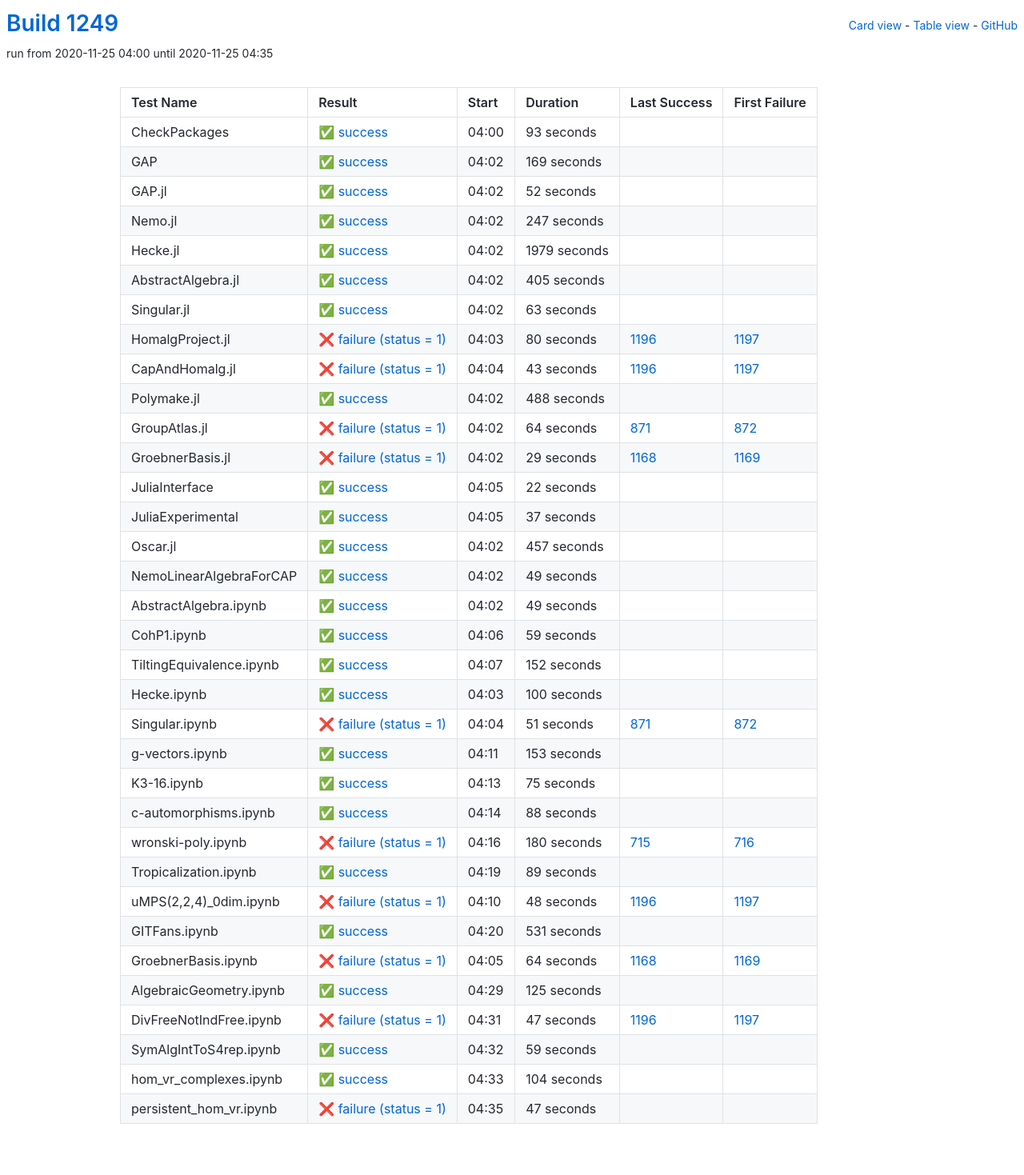
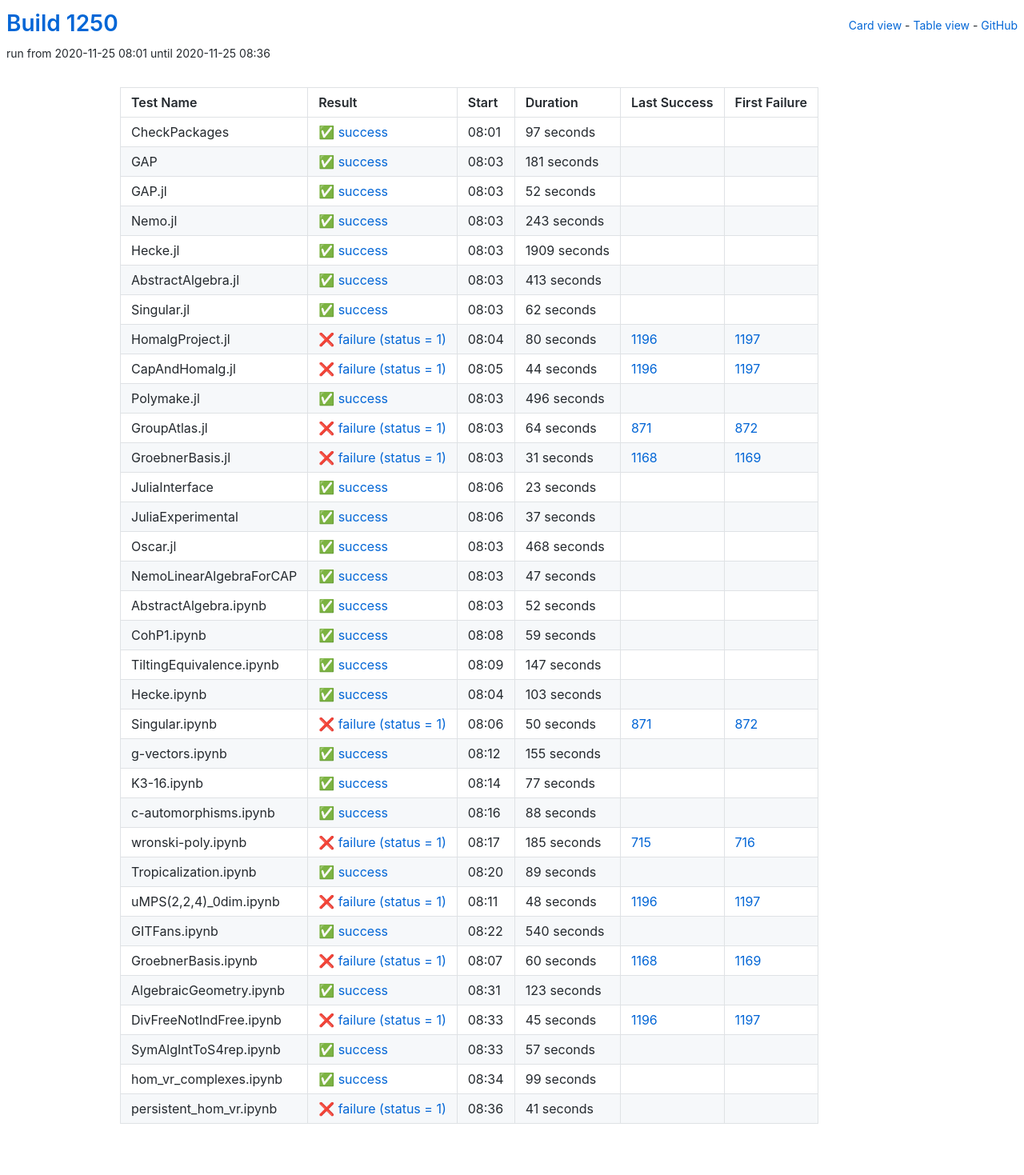
Before and after one commit to oscar-system/oscar-ci-status-stable, a Jekyll site: the page built from table.html, in a window 1280 px wide. Shown: the whole page at 80% size. Built offline with Jekyll 4.4.1, drawn with Linux system fonts in a browser that asks for light colours.

Commit message:
Build #1250

```diff
--- a/_data/ci.yml
+++ b/_data/ci.yml
@@ -1,6 +1,6 @@
 ---
-build: 1249
-build_url: https://oscarci.mathematik.uni-kl.de/job/oscar-stable/1249/
+build: 1250
+build_url: https://oscarci.mathematik.uni-kl.de/job/oscar-stable/1250/
 job: oscar-stable
 organization: oscar-system
 repo: oscar-ci-status-stable
@@ -8,32 +8,32 @@ repourl: https://github.com/oscar-system/oscar-ci-status-stable
 tests:
 - name: CheckPackages
   id: checkpackages
-  log: https://oscarci.mathematik.uni-kl.de/job/oscar-stable/1249/artifact/logs/build-1249/CheckPackages.log
-  start: 2020-11-25 04:00
+  log: https://oscarci.mathematik.uni-kl.de/job/oscar-stable/1250/artifact/logs/build-1250/CheckPackages.log
+  start: 2020-11-25 08:01
   success: true
   exitcode: 0
   status: success
-  duration: 93
+  duration: 97
   last_success: false
   last_success_url:
   first_failure: false
   first_failure_url:
 - name: GAP
   id: gap
-  log: https://oscarci.mathematik.uni-kl.de/job/oscar-stable/1249/artifact/logs/build-1249/GAP.log
-  start: 2020-11-25 04:02
+  log: https://oscarci.mathematik.uni-kl.de/job/oscar-stable/1250/artifact/logs/build-1250/GAP.log
+  start: 2020-11-25 08:03
   success: true
   exitcode: 0
   status: success
-  duration: 169
+  duration: 181
   last_success: false
   last_success_url:
   first_failure: false
   first_failure_url:
 - name: GAP.jl
   id: gap-jl
-  log: https://oscarci.mathematik.uni-kl.de/job/oscar-stable/1249/artifact/logs/build-1249/GAP.jl.log
-  start: 2020-11-25 04:02
+  log: https://oscarci.mathematik.uni-kl.de/job/oscar-stable/1250/artifact/logs/build-1250/GAP.jl.log
+  start: 2020-11-25 08:03
   success: true
   exitcode: 0
   status: success
@@ -44,56 +44,56 @@ tests:
   first_failure_url:
 - name: Nemo.jl
   id: nemo-jl
-  log: https://oscarci.mathematik.uni-kl.de/job/oscar-stable/1249/artifact/logs/build-1249/Nemo.jl.log
-  start: 2020-11-25 04:02
+  log: https://oscarci.mathematik.uni-kl.de/job/oscar-stable/1250/artifact/logs/build-1250/Nemo.jl.log
+  start: 2020-11-25 08:03
   success: true
   exitcode: 0
   status: success
-  duration: 247
+  duration: 243
   last_success: false
   last_success_url:
   first_failure: false
   first_failure_url:
 - name: Hecke.jl
   id: hecke-jl
-  log: https://oscarci.mathematik.uni-kl.de/job/oscar-stable/1249/artifact/logs/build-1249/Hecke.jl.log
-  start: 2020-11-25 04:02
+  log: https://oscarci.mathematik.uni-kl.de/job/oscar-stable/1250/artifact/logs/build-1250/Hecke.jl.log
+  start: 2020-11-25 08:03
   success: true
   exitcode: 0
   status: success
-  duration: 1979
+  duration: 1909
   last_success: false
   last_success_url:
   first_failure: false
   first_failure_url:
 - name: AbstractAlgebra.jl
   id: abstractalgebra-jl
-  log: https://oscarci.mathematik.uni-kl.de/job/oscar-stable/1249/artifact/logs/build-1249/AbstractAlgebra.jl.log
-  start: 2020-11-25 04:02
+  log: https://oscarci.mathematik.uni-kl.de/job/oscar-stable/1250/artifact/logs/build-1250/AbstractAlgebra.jl.log
+  start: 2020-11-25 08:03
   success: true
   exitcode: 0
   status: success
-  duration: 405
+  duration: 413
   last_success: false
   last_success_url:
   first_failure: false
   first_failure_url:
 - name: Singular.jl
   id: singular-jl
-  log: https://oscarci.mathematik.uni-kl.de/job/oscar-stable/1249/artifact/logs/build-1249/Singular.jl.log
-  start: 2020-11-25 04:02
+  log: https://oscarci.mathematik.uni-kl.de/job/oscar-stable/1250/artifact/logs/build-1250/Singular.jl.log
+  start: 2020-11-25 08:03
   success: true
   exitcode: 0
   status: success
-  duration: 63
+  duration: 62
   last_success: false
   last_success_url:
   first_failure: false
   first_failure_url:
 - name: HomalgProject.jl
   id: homalgproject-jl
-  log: https://oscarci.mathematik.uni-kl.de/job/oscar-stable/1249/artifact/logs/build-1249/HomalgProject.jl.log
-  start: 2020-11-25 04:03
+  log: https://oscarci.mathematik.uni-kl.de/job/oscar-stable/1250/artifact/logs/build-1250/HomalgProject.jl.log
+  start: 2020-11-25 08:04
   success: false
   exitcode: 1
   status: failure
@@ -104,32 +104,32 @@ tests:
   first_failure_url: https://oscarci.mathematik.uni-kl.de/job/oscar-stable/1197/
 - name: CapAndHomalg.jl
   id: capandhomalg-jl
-  log: https://oscarci.mathematik.uni-kl.de/job/oscar-stable/1249/artifact/logs/build-1249/CapAndHomalg.jl.log
-  start: 2020-11-25 04:04
+  log: https://oscarci.mathematik.uni-kl.de/job/oscar-stable/1250/artifact/logs/build-1250/CapAndHomalg.jl.log
+  start: 2020-11-25 08:05
   success: false
   exitcode: 1
   status: failure
-  duration: 43
+  duration: 44
   last_success: 1196
   last_success_url: https://oscarci.mathematik.uni-kl.de/job/oscar-stable/1196/
   first_failure: 1197
   first_failure_url: https://oscarci.mathematik.uni-kl.de/job/oscar-stable/1197/
 - name: Polymake.jl
   id: polymake-jl
-  log: https://oscarci.mathematik.uni-kl.de/job/oscar-stable/1249/artifact/logs/build-1249/Polymake.jl.log
-  start: 2020-11-25 04:02
+  log: https://oscarci.mathematik.uni-kl.de/job/oscar-stable/1250/artifact/logs/build-1250/Polymake.jl.log
+  start: 2020-11-25 08:03
   success: true
   exitcode: 0
   status: success
-  duration: 488
+  duration: 496
   last_success: false
   last_success_url:
   first_failure: false
   first_failure_url:
 - name: GroupAtlas.jl
   id: groupatlas-jl
-  log: https://oscarci.mathematik.uni-kl.de/job/oscar-stable/1249/artifact/logs/build-1249/GroupAtlas.jl.log
-  start: 2020-11-25 04:02
+  log: https://oscarci.mathematik.uni-kl.de/job/oscar-stable/1250/artifact/logs/build-1250/GroupAtlas.jl.log
+  start: 2020-11-25 08:03
   success: false
   exitcode: 1
   status: failure
@@ -140,32 +140,32 @@ tests:
   first_failure_url: https://oscarci.mathematik.uni-kl.de/job/oscar-stable/872/
 - name: GroebnerBasis.jl
   id: groebnerbasis-jl
-  log: https://oscarci.mathematik.uni-kl.de/job/oscar-stable/1249/artifact/logs/build-1249/GroebnerBasis.jl.log
-  start: 2020-11-25 04:02
+  log: https://oscarci.mathematik.uni-kl.de/job/oscar-stable/1250/artifact/logs/build-1250/GroebnerBasis.jl.log
+  start: 2020-11-25 08:03
   success: false
   exitcode: 1
   status: failure
-  duration: 29
+  duration: 31
   last_success: 1168
   last_success_url: https://oscarci.mathematik.uni-kl.de/job/oscar-stable/1168/
   first_failure: 1169
   first_failure_url: https://oscarci.mathematik.uni-kl.de/job/oscar-stable/1169/
 - name: JuliaInterface
   id: juliainterface
-  log: https://oscarci.mathematik.uni-kl.de/job/oscar-stable/1249/artifact/logs/build-1249/JuliaInterface.log
-  start: 2020-11-25 04:05
+  log: https://oscarci.mathematik.uni-kl.de/job/oscar-stable/1250/artifact/logs/build-1250/JuliaInterface.log
+  start: 2020-11-25 08:06
   success: true
   exitcode: 0
   status: success
-  duration: 22
+  duration: 23
   last_success: false
   last_success_url:
   first_failure: false
   first_failure_url:
 - name: JuliaExperimental
   id: juliaexperimental
-  log: https://oscarci.mathematik.uni-kl.de/job/oscar-stable/1249/artifact/logs/build-1249/JuliaExperimental.log
-  start: 2020-11-25 04:05
+  log: https://oscarci.mathematik.uni-kl.de/job/oscar-stable/1250/artifact/logs/build-1250/JuliaExperimental.log
+  start: 2020-11-25 08:06
   success: true
   exitcode: 0
   status: success
@@ -176,44 +176,44 @@ tests:
   first_failure_url:
 - name: Oscar.jl
   id: oscar-jl
-  log: https://oscarci.mathematik.uni-kl.de/job/oscar-stable/1249/artifact/logs/build-1249/Oscar.jl.log
-  start: 2020-11-25 04:02
+  log: https://oscarci.mathematik.uni-kl.de/job/oscar-stable/1250/artifact/logs/build-1250/Oscar.jl.log
+  start: 2020-11-25 08:03
   success: true
   exitcode: 0
   status: success
-  duration: 457
+  duration: 468
   last_success: false
   last_success_url:
   first_failure: false
   first_failure_url:
 - name: NemoLinearAlgebraForCAP
   id: nemolinearalgebraforcap
-  log: https://oscarci.mathematik.uni-kl.de/job/oscar-stable/1249/artifact/logs/build-1249/NemoLinearAlgebraForCAP.log
-  start: 2020-11-25 04:02
+  log: https://oscarci.mathematik.uni-kl.de/job/oscar-stable/1250/artifact/logs/build-1250/NemoLinearAlgebraForCAP.log
+  start: 2020-11-25 08:03
   success: true
   exitcode: 0
   status: success
-  duration: 49
+  duration: 47
   last_success: false
   last_success_url:
   first_failure: false
   first_failure_url:
 - name: AbstractAlgebra.ipynb
   id: abstractalgebra-ipynb
-  log: https://oscarci.mathematik.uni-kl.de/job/oscar-stable/1249/artifact/logs/build-1249/AbstractAlgebra.ipynb.log
-  start: 2020-11-25 04:02
+  log: https://oscarci.mathematik.uni-kl.de/job/oscar-stable/1250/artifact/logs/build-1250/AbstractAlgebra.ipynb.log
+  start: 2020-11-25 08:03
   success: true
   exitcode: 0
   status: success
-  duration: 49
+  duration: 52
   last_success: false
   last_success_url:
   first_failure: false
   first_failure_url:
 - name: CohP1.ipynb
   id: cohp1-ipynb
-  log: https://oscarci.mathematik.uni-kl.de/job/oscar-stable/1249/artifact/logs/build-1249/CohP1.ipynb.log
-  start: 2020-11-25 04:06
+  log: https://oscarci.mathematik.uni-kl.de/job/oscar-stable/1250/artifact/logs/build-1250/CohP1.ipynb.log
+  start: 2020-11-25 08:08
   success: true
   exitcode: 0
   status: success
@@ -224,68 +224,68 @@ tests:
   first_failure_url:
 - name: TiltingEquivalence.ipynb
   id: tiltingequivalence-ipynb
-  log: https://oscarci.mathematik.uni-kl.de/job/oscar-stable/1249/artifact/logs/build-1249/TiltingEquivalence.ipynb.log
-  start: 2020-11-25 04:07
+  log: https://oscarci.mathematik.uni-kl.de/job/oscar-stable/1250/artifact/logs/build-1250/TiltingEquivalence.ipynb.log
+  start: 2020-11-25 08:09
   success: true
   exitcode: 0
   status: success
-  duration: 152
+  duration: 147
   last_success: false
   last_success_url:
   first_failure: false
   first_failure_url:
 - name: Hecke.ipynb
   id: hecke-ipynb
-  log: https://oscarci.mathematik.uni-kl.de/job/oscar-stable/1249/artifact/logs/build-1249/Hecke.ipynb.log
-  start: 2020-11-25 04:03
+  log: https://oscarci.mathematik.uni-kl.de/job/oscar-stable/1250/artifact/logs/build-1250/Hecke.ipynb.log
+  start: 2020-11-25 08:04
   success: true
   exitcode: 0
   status: success
-  duration: 100
+  duration: 103
   last_success: false
   last_success_url:
   first_failure: false
   first_failure_url:
 - name: Singular.ipynb
   id: singular-ipynb
-  log: https://oscarci.mathematik.uni-kl.de/job/oscar-stable/1249/artifact/logs/build-1249/Singular.ipynb.log
-  start: 2020-11-25 04:04
+  log: https://oscarci.mathematik.uni-kl.de/job/oscar-stable/1250/artifact/logs/build-1250/Singular.ipynb.log
+  start: 2020-11-25 08:06
   success: false
   exitcode: 1
   status: failure
-  duration: 51
+  duration: 50
   last_success: 871
   last_success_url: https://oscarci.mathematik.uni-kl.de/job/oscar-stable/871/
   first_failure: 872
   first_failure_url: https://oscarci.mathematik.uni-kl.de/job/oscar-stable/872/
 - name: g-vectors.ipynb
   id: g-vectors-ipynb
-  log: https://oscarci.mathematik.uni-kl.de/job/oscar-stable/1249/artifact/logs/build-1249/g-vectors.ipynb.log
-  start: 2020-11-25 04:11
+  log: https://oscarci.mathematik.uni-kl.de/job/oscar-stable/1250/artifact/logs/build-1250/g-vectors.ipynb.log
+  start: 2020-11-25 08:12
   success: true
   exitcode: 0
   status: success
-  duration: 153
+  duration: 155
   last_success: false
   last_success_url:
   first_failure: false
   first_failure_url:
 - name: K3-16.ipynb
   id: k3-16-ipynb
-  log: https://oscarci.mathematik.uni-kl.de/job/oscar-stable/1249/artifact/logs/build-1249/K3-16.ipynb.log
-  start: 2020-11-25 04:13
+  log: https://oscarci.mathematik.uni-kl.de/job/oscar-stable/1250/artifact/logs/build-1250/K3-16.ipynb.log
+  start: 2020-11-25 08:14
   success: true
   exitcode: 0
   status: success
-  duration: 75
+  duration: 77
   last_success: false
   last_success_url:
   first_failure: false
   first_failure_url:
 - name: c-automorphisms.ipynb
   id: c-automorphisms-ipynb
-  log: https://oscarci.mathematik.uni-kl.de/job/oscar-stable/1249/artifact/logs/build-1249/c-automorphisms.ipynb.log
-  start: 2020-11-25 04:14
+  log: https://oscarci.mathematik.uni-kl.de/job/oscar-stable/1250/artifact/logs/build-1250/c-automorphisms.ipynb.log
+  start: 2020-11-25 08:16
   success: true
   exitcode: 0
   status: success
@@ -296,20 +296,20 @@ tests:
   first_failure_url:
 - name: wronski-poly.ipynb
   id: wronski-poly-ipynb
-  log: https://oscarci.mathematik.uni-kl.de/job/oscar-stable/1249/artifact/logs/build-1249/wronski-poly.ipynb.log
-  start: 2020-11-25 04:16
+  log: https://oscarci.mathematik.uni-kl.de/job/oscar-stable/1250/artifact/logs/build-1250/wronski-poly.ipynb.log
+  start: 2020-11-25 08:17
   success: false
   exitcode: 1
   status: failure
-  duration: 180
+  duration: 185
   last_success: 715
   last_success_url: https://oscarci.mathematik.uni-kl.de/job/oscar-stable/715/
   first_failure: 716
   first_failure_url: https://oscarci.mathematik.uni-kl.de/job/oscar-stable/716/
 - name: Tropicalization.ipynb
   id: tropicalization-ipynb
-  log: https://oscarci.mathematik.uni-kl.de/job/oscar-stable/1249/artifact/logs/build-1249/Tropicalization.ipynb.log
-  start: 2020-11-25 04:19
+  log: https://oscarci.mathematik.uni-kl.de/job/oscar-stable/1250/artifact/logs/build-1250/Tropicalization.ipynb.log
+  start: 2020-11-25 08:20
   success: true
   exitcode: 0
   status: success
@@ -320,8 +320,8 @@ tests:
   first_failure_url:
 - name: uMPS(2,2,4)_0dim.ipynb
   id: umps-2-2-4-0dim-ipynb
-  log: https://oscarci.mathematik.uni-kl.de/job/oscar-stable/1249/artifact/logs/build-1249/uMPS-2-2-4-_0dim.ipynb.log
-  start: 2020-11-25 04:10
+  log: https://oscarci.mathematik.uni-kl.de/job/oscar-stable/1250/artifact/logs/build-1250/uMPS-2-2-4-_0dim.ipynb.log
+  start: 2020-11-25 08:11
   success: false
   exitcode: 1
   status: failure
@@ -332,84 +332,84 @@ tests:
   first_failure_url: https://oscarci.mathematik.uni-kl.de/job/oscar-stable/1197/
 - name: GITFans.ipynb
   id: gitfans-ipynb
-  log: https://oscarci.mathematik.uni-kl.de/job/oscar-stable/1249/artifact/logs/build-1249/GITFans.ipynb.log
-  start: 2020-11-25 04:20
+  log: https://oscarci.mathematik.uni-kl.de/job/oscar-stable/1250/artifact/logs/build-1250/GITFans.ipynb.log
+  start: 2020-11-25 08:22
   success: true
   exitcode: 0
   status: success
-  duration: 531
+  duration: 540
   last_success: false
   last_success_url:
   first_failure: false
   first_failure_url:
 - name: GroebnerBasis.ipynb
   id: groebnerbasis-ipynb
-  log: https://oscarci.mathematik.uni-kl.de/job/oscar-stable/1249/artifact/logs/build-1249/GroebnerBasis.ipynb.log
-  start: 2020-11-25 04:05
+  log: https://oscarci.mathematik.uni-kl.de/job/oscar-stable/1250/artifact/logs/build-1250/GroebnerBasis.ipynb.log
+  start: 2020-11-25 08:07
   success: false
   exitcode: 1
   status: failure
-  duration: 64
+  duration: 60
   last_success: 1168
   last_success_url: https://oscarci.mathematik.uni-kl.de/job/oscar-stable/1168/
   first_failure: 1169
   first_failure_url: https://oscarci.mathematik.uni-kl.de/job/oscar-stable/1169/
 - name: AlgebraicGeometry.ipynb
   id: algebraicgeometry-ipynb
-  log: https://oscarci.mathematik.uni-kl.de/job/oscar-stable/1249/artifact/logs/build-1249/AlgebraicGeometry.ipynb.log
-  start: 2020-11-25 04:29
+  log: https://oscarci.mathematik.uni-kl.de/job/oscar-stable/1250/artifact/logs/build-1250/AlgebraicGeometry.ipynb.log
+  start: 2020-11-25 08:31
   success: true
   exitcode: 0
   status: success
-  duration: 125
+  duration: 123
   last_success: false
   last_success_url:
   first_failure: false
   first_failure_url:
 - name: DivFreeNotIndFree.ipynb
   id: divfreenotindfree-ipynb
-  log: https://oscarci.mathematik.uni-kl.de/job/oscar-stable/1249/artifact/logs/build-1249/DivFreeNotIndFree.ipynb.log
-  start: 2020-11-25 04:31
+  log: https://oscarci.mathematik.uni-kl.de/job/oscar-stable/1250/artifact/logs/build-1250/DivFreeNotIndFree.ipynb.log
+  start: 2020-11-25 08:33
   success: false
   exitcode: 1
   status: failure
-  duration: 47
+  duration: 45
   last_success: 1196
   last_success_url: https://oscarci.mathematik.uni-kl.de/job/oscar-stable/1196/
   first_failure: 1197
   first_failure_url: https://oscarci.mathematik.uni-kl.de/job/oscar-stable/1197/
 - name: SymAlgIntToS4rep.ipynb
   id: symalginttos4rep-ipynb
-  log: https://oscarci.mathematik.uni-kl.de/job/oscar-stable/1249/artifact/logs/build-1249/SymAlgIntToS4rep.ipynb.log
-  start: 2020-11-25 04:32
+  log: https://oscarci.mathematik.uni-kl.de/job/oscar-stable/1250/artifact/logs/build-1250/SymAlgIntToS4rep.ipynb.log
+  start: 2020-11-25 08:33
   success: true
   exitcode: 0
   status: success
-  duration: 59
+  duration: 57
   last_success: false
   last_success_url:
   first_failure: false
   first_failure_url:
 - name: hom_vr_complexes.ipynb
   id: hom-vr-complexes-ipynb
-  log: https://oscarci.mathematik.uni-kl.de/job/oscar-stable/1249/artifact/logs/build-1249/hom_vr_complexes.ipynb.log
-  start: 2020-11-25 04:33
+  log: https://oscarci.mathematik.uni-kl.de/job/oscar-stable/1250/artifact/logs/build-1250/hom_vr_complexes.ipynb.log
+  start: 2020-11-25 08:34
   success: true
   exitcode: 0
   status: success
-  duration: 104
+  duration: 99
   last_success: false
   last_success_url:
   first_failure: false
   first_failure_url:
 - name: persistent_hom_vr.ipynb
   id: persistent-hom-vr-ipynb
-  log: https://oscarci.mathematik.uni-kl.de/job/oscar-stable/1249/artifact/logs/build-1249/persistent_hom_vr.ipynb.log
-  start: 2020-11-25 04:35
+  log: https://oscarci.mathematik.uni-kl.de/job/oscar-stable/1250/artifact/logs/build-1250/persistent_hom_vr.ipynb.log
+  start: 2020-11-25 08:36
   success: false
   exitcode: 1
   status: failure
-  duration: 47
+  duration: 41
   last_success: false
   last_success_url:
   first_failure: false
```
Also changed, not shown: README.md.
